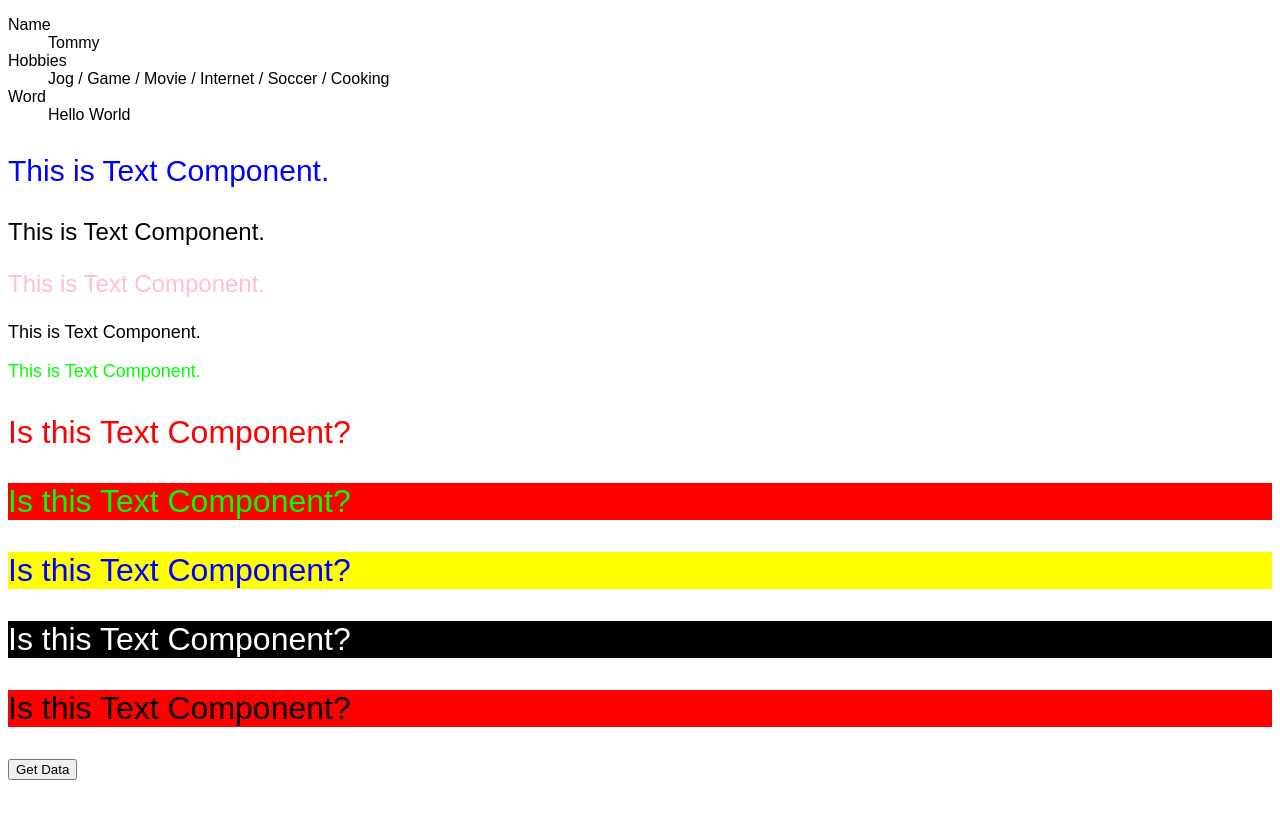
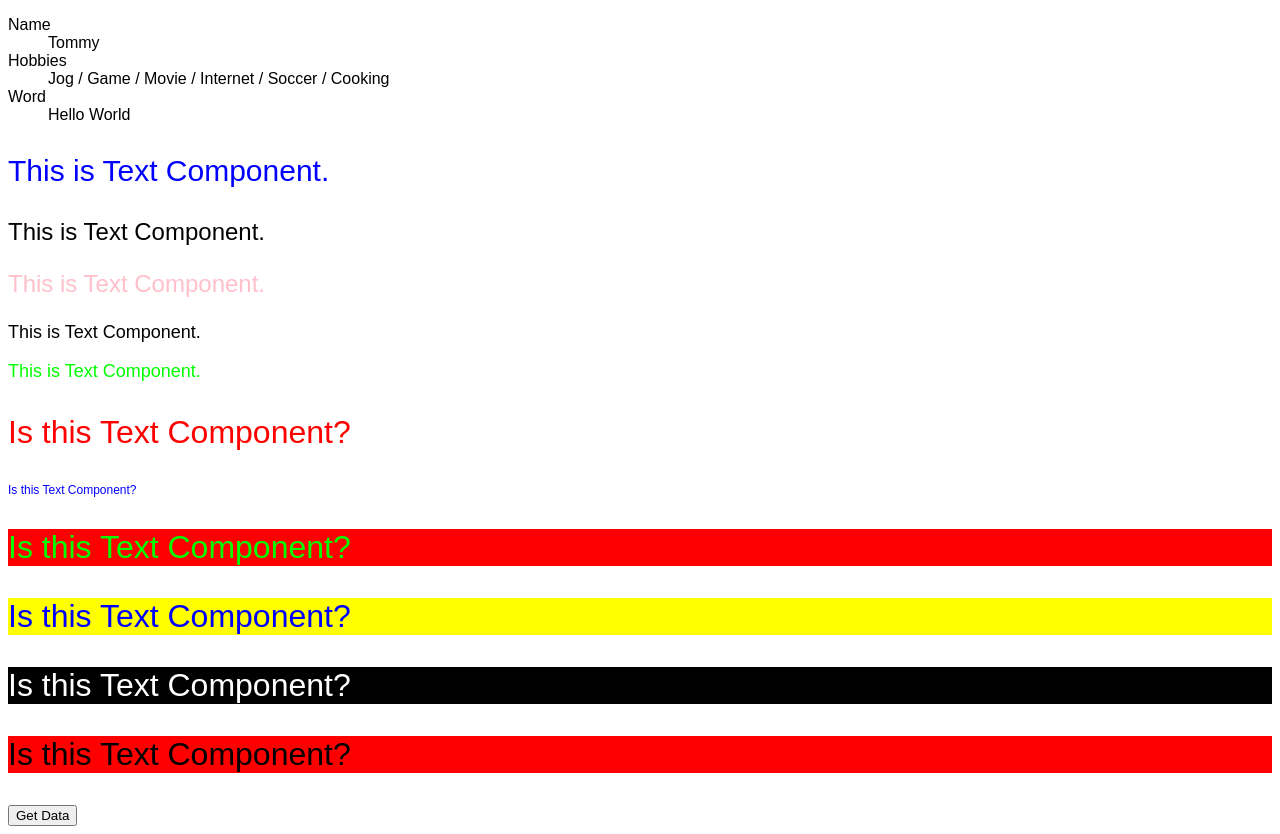
Before and after one commit to koyamal/learn-react-02-07, a React (Create React App) app: page / in a window 1280 px wide. Before the commit the page ends 800 px from the top, so only its background shows below. Built offline with nearby package versions, Linux system fonts and the light colour scheme.

Commit message:
Add Text

```diff
--- a/src/App.tsx
+++ b/src/App.tsx
@@ -32,6 +32,7 @@ export default function App() {
       <Text color="black" fontSize="18px" content="This is Text Component." />
       <Text color="lime" fontSize="18px" content="This is Text Component." />
       <Text color="red" fontSize="32px" content="Is this Text Component?" />
+      <Text color="blue" fontSize="12px" content="Is this Text Component?" />
       <Text2 color="lime" fontSize="32px" content="Is this Text Component?" />
       <Text2
         color="blue"
```
